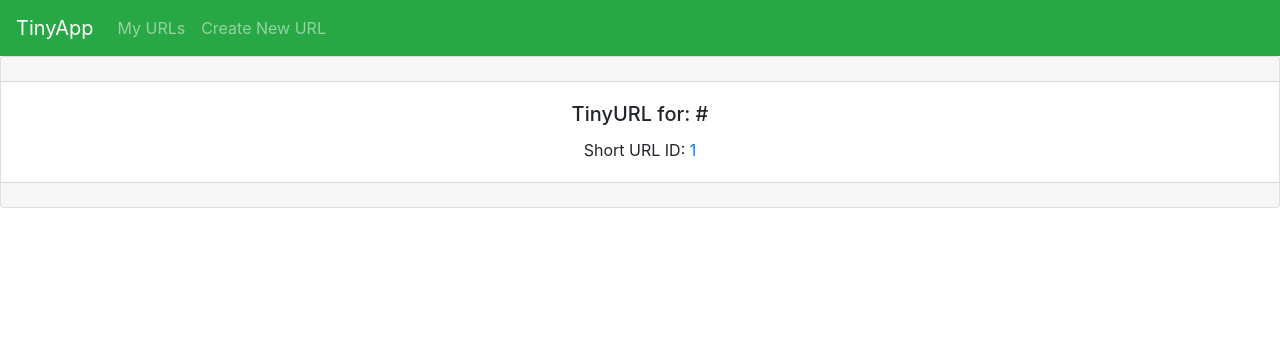
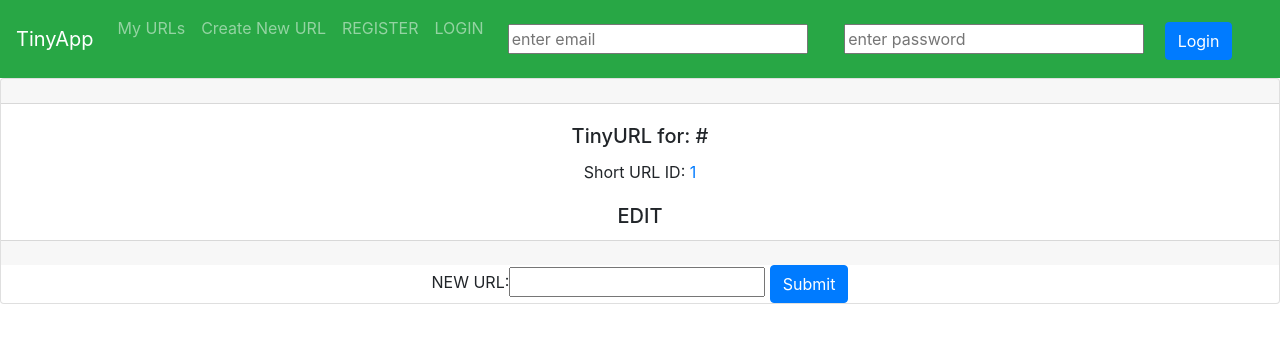
Before and after one commit to osuntol/tinyapp, a Node server app: template views/urls_show.ejs in a window 1280 px wide. Shown: the top 343 px of the page. Run offline with Node 20, Linux system fonts and the light colour scheme; the template is opened without the code that fills it: most values are stand-ins (such as "Sample title", 1, 10 or a date in 2020); some libraries are stand-ins or nearby versions.

Commit message:
multiple files added

```diff
--- a/package.json
+++ b/package.json
@@ -4,6 +4,7 @@
   "description": "",
   "main": "index.js",
   "scripts": {
+    "start": "./node_modules/.bin/nodemon -L express_server.js",
     "test": "echo \"Error: no test specified\" && exit 1"
   },
   "repository": {
@@ -18,7 +19,11 @@
   },
   "homepage": "https://github.com/osuntol/tinyapp#readme",
   "dependencies": {
+    "cookie-parser": "^1.4.6",
     "ejs": "^3.1.8",
     "express": "^4.18.2"
+  },
+  "devDependencies": {
+    "nodemon": "^2.0.20"
   }
 }
--- a/views/partials/_header.ejs
+++ b/views/partials/_header.ejs
@@ -1,21 +1,36 @@
 <header>
+
+
   <nav class="navbar navbar-expand-md navbar-dark bg-success">
     <a class="navbar-brand" href="/urls">TinyApp</a>
-    <button
-      class="navbar-toggler"
-      type="button"
-      data-toggle="collapse"
-      data-target="#navbarNavAltMarkup"
-      aria-controls="navbarNavAltMarkup"
-      aria-expanded="false"
-      aria-label="Toggle navigation"
-    >
+    <button class="navbar-toggler" type="button" data-toggle="collapse" data-target="#navbarNavAltMarkup"
+      aria-controls="navbarNavAltMarkup" aria-expanded="false" aria-label="Toggle navigation">
       <span class="navbar-toggler-icon"></span>
     </button>
+
+
+    </form>
     <div class="collapse navbar-collapse" id="navbarNavAltMarkup">
       <div class="navbar-nav">
         <a class="nav-item nav-link" href="/urls">My URLs</a>
         <a class="nav-item nav-link" href="/urls/new">Create New URL</a>
+        <a class="nav-item nav-link" href="/">REGISTER</a>
+        <a class="nav-item nav-link" href="/login">LOGIN</a>
+
+
+
+        <% if(user){ %>
+          <p>logged in as: <%= user.email %></p>
+          <form method="POST" action="/logout">
+            <button type="submit" class="btn btn-primary">Logout</button>
+          </form>
+          <% } else { %>
+            <form method="POST" action="/login">
+              <input class="email" type="email" name="email" placeholder="enter email" style="width: 300px; margin: 1em">
+              <input class="password" type="password" name="password" placeholder="enter password"
+                style="width: 300px; margin: 1em">
+              <button type="submit" class="btn btn-primary">Login</button>
+            <% } %>
       </div>
     </div>
   </nav>
--- a/views/urls_show.ejs
+++ b/views/urls_show.ejs
@@ -1,65 +1,48 @@
 <!DOCTYPE html>
 
 <html lang="en">
+
 <head>
   <!-- Bootstrap CSS -->
-    <link
-      rel="stylesheet"
-      href="https://stackpath.bootstrapcdn.com/bootstrap/4.2.1/css/bootstrap.min.css"
-      integrity="sha384-GJzZqFGwb1QTTN6wy59ffF1BuGJpLSa9DkKMp0DgiMDm4iYMj70gZWKYbI706tWS"
-      crossorigin="anonymous"
-    />
+  <link rel="stylesheet" href="https://stackpath.bootstrapcdn.com/bootstrap/4.2.1/css/bootstrap.min.css"
+    integrity="sha384-GJzZqFGwb1QTTN6wy59ffF1BuGJpLSa9DkKMp0DgiMDm4iYMj70gZWKYbI706tWS" crossorigin="anonymous" />
   <title>URL - TinyApp Example</title>
 </head>
 
 <body>
-    <header>
-      <nav class="navbar navbar-expand-md navbar-dark bg-success">
-        <a class="navbar-brand" href="/urls">TinyApp</a>
-        <button
-          class="navbar-toggler"
-          type="button"
-          data-toggle="collapse"
-          data-target="#navbarNavAltMarkup"
-          aria-controls="navbarNavAltMarkup"
-          aria-expanded="false"
-          aria-label="Toggle navigation"
-        >
-          <span class="navbar-toggler-icon"></span>
-        </button>
-        <div class="collapse navbar-collapse" id="navbarNavAltMarkup">
-          <div class="navbar-nav">
-            <a class="nav-item nav-link" href="/urls">My URLs</a>
-            <a class="nav-item nav-link" href="/urls/new">Create New URL</a>
-          </div>
-        </div>
-      </nav>
+  <%- include('partials/_header'); %>
   </header>
   <div class="card text-center">
     <div class="card-header"></div>
     <div class="card-body">
-        <h5 class="card-title">TinyURL for: <%= longURL %></h5>
+      <h5 class="card-title">TinyURL for: <%= longURL %>
+      </h5>
       <p class="card-text">
-          Short URL ID: <a href="/u/<%= id %>"><%= id %></a>
+        Short URL ID: <a href="/u/<%= id %>">
+          <%= id %>
+        </a>
       </p>
     </div>
+
+    <h5 class="card-title">EDIT</h5>
     <div class="card-footer text-muted"></div>
+    <p class="card-text">
+     <form method="POST" action="/urls/<%= id %>/update">NEW URL:<input type='text' name = "longURL">
+     <button type="submit" class="btn btn-primary">Submit</button>
+    </form>
+    </p>
   </div>
   <!-- Bootstrap JS -->
-    <script
-      src="https://code.jquery.com/jquery-3.3.1.slim.min.js"
+  <script src="https://code.jquery.com/jquery-3.3.1.slim.min.js"
     integrity="sha384-q8i/X+965DzO0rT7abK41JStQIAqVgRVzpbzo5smXKp4YfRvH+8abtTE1Pi6jizo"
-      crossorigin="anonymous"
-    ></script>
-    <script
-      src="https://cdnjs.cloudflare.com/ajax/libs/popper.js/1.14.7/umd/popper.min.js"
+    crossorigin="anonymous"></script>
+  <script src="https://cdnjs.cloudflare.com/ajax/libs/popper.js/1.14.7/umd/popper.min.js"
     integrity="sha384-UO2eT0CpHqdSJQ6hJty5KVphtPhzWj9WO1clHTMGa3JDZwrnQq4sF86dIHNDz0W1"
-      crossorigin="anonymous"
-    ></script>
-    <script
-      src="https://stackpath.bootstrapcdn.com/bootstrap/4.3.1/js/bootstrap.min.js"
+    crossorigin="anonymous"></script>
+  <script src="https://stackpath.bootstrapcdn.com/bootstrap/4.3.1/js/bootstrap.min.js"
     integrity="sha384-JjSmVgyd0p3pXB1rRibZUAYoIIy6OrQ6VrjIEaFf/nJGzIxFDsf4x0xIM+B07jRM"
-      crossorigin="anonymous"
-    ></script>
+    crossorigin="anonymous"></script>
+  </form>
 </body>
+
 </html>
```
Also changed, not shown: views/login.ejs (added, +27 -0 lines), views/register.ejs (added, +20 -0 lines), views/urls_index.ejs (+11 -22 lines), 1 other file. Lines whose indentation alone changed are shown as unchanged.
